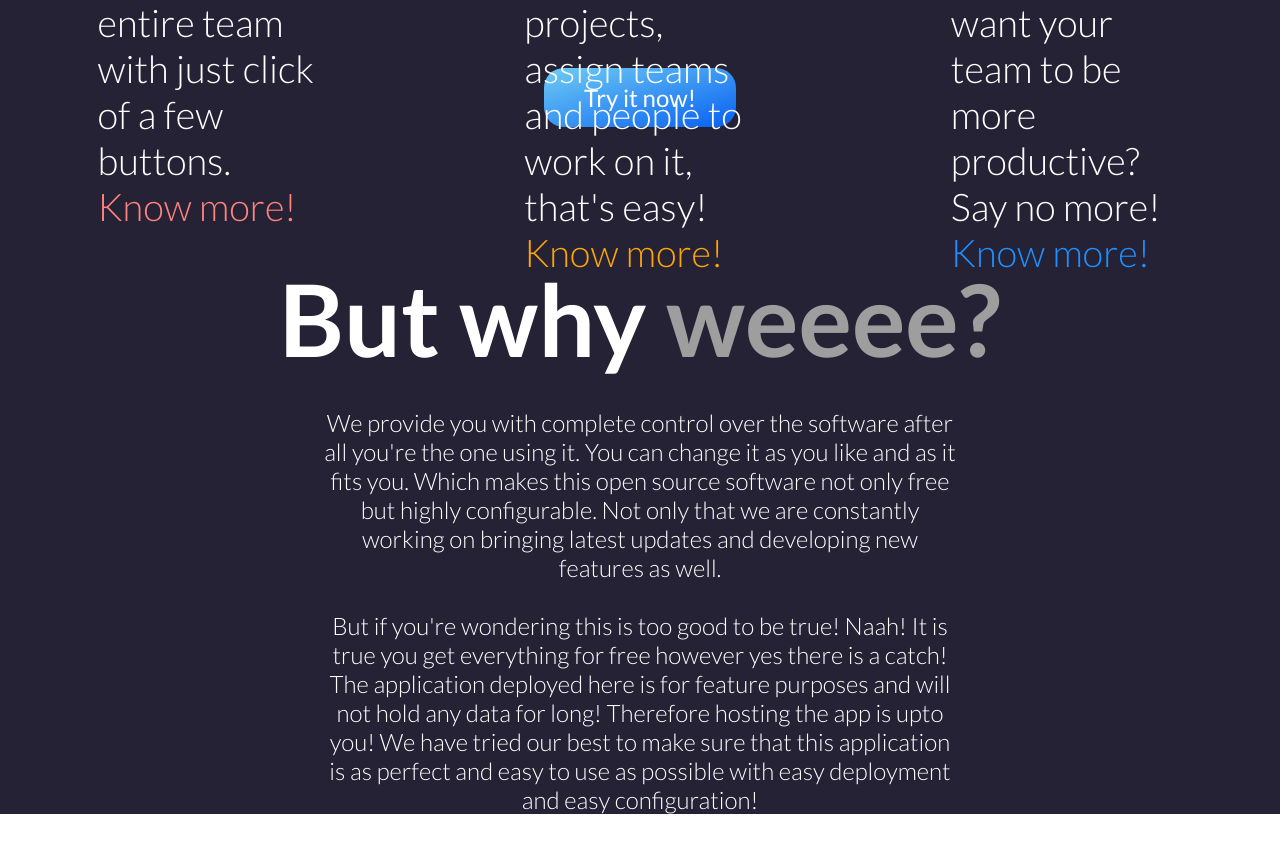
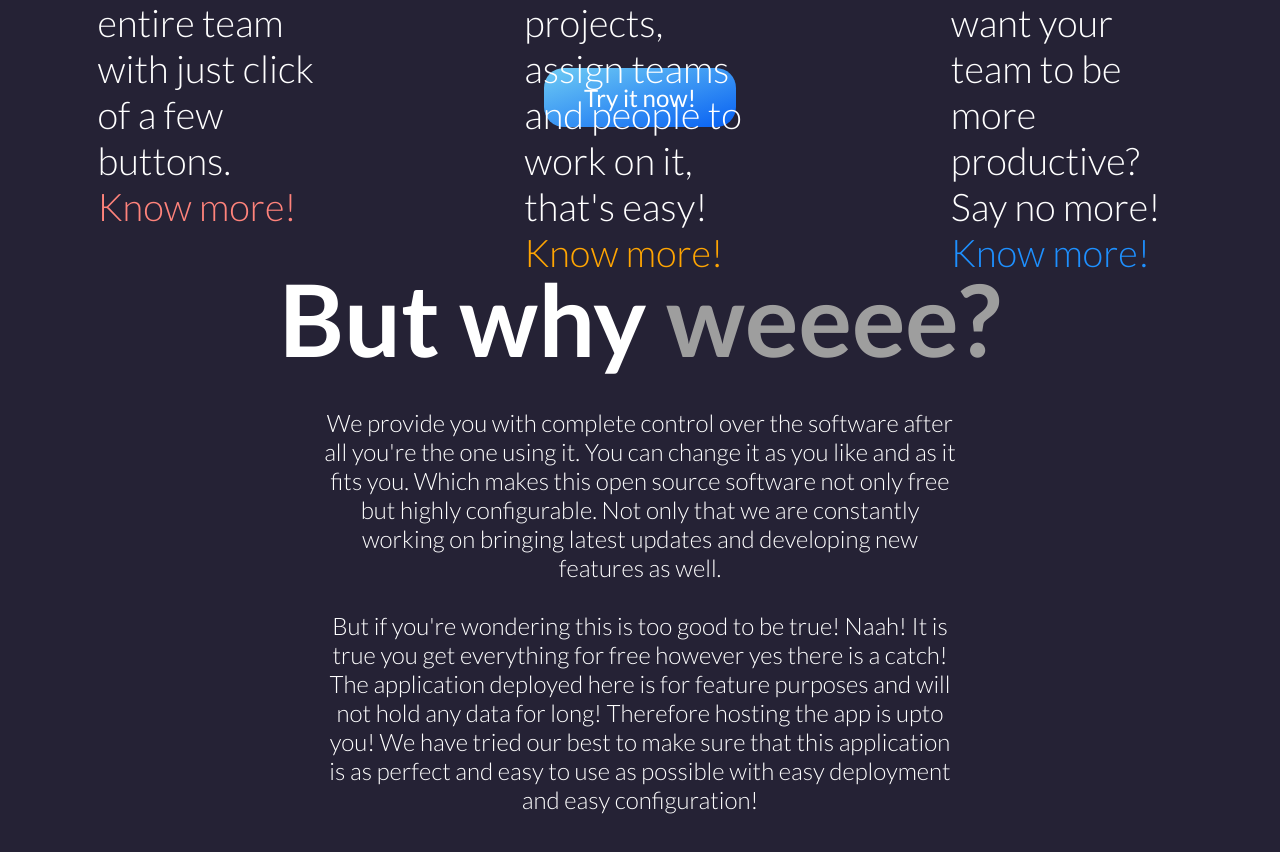
Before and after one commit to frostzt/weeee, a Next.js app in the folder frontend/: page / in a window 1280 px wide. Shown: the part 1512-2364 px from the top of the page. Before the commit the page ends 2326 px from the top, so only its background shows below. Built offline with nearby package versions, Linux system fonts and the light colour scheme; grey boxes are pictures that could not be loaded.

Commit message:
implementing whyweeee section

```diff
--- a/frontend/styles/Home.module.scss
+++ b/frontend/styles/Home.module.scss
@@ -85,6 +85,7 @@
 .whywe {
   height: 100%;
   padding-top: 13rem;
+  padding-bottom: 13rem;
   background-color: var(--background);
   border-top: 0.1px solid transparent;
 
```
